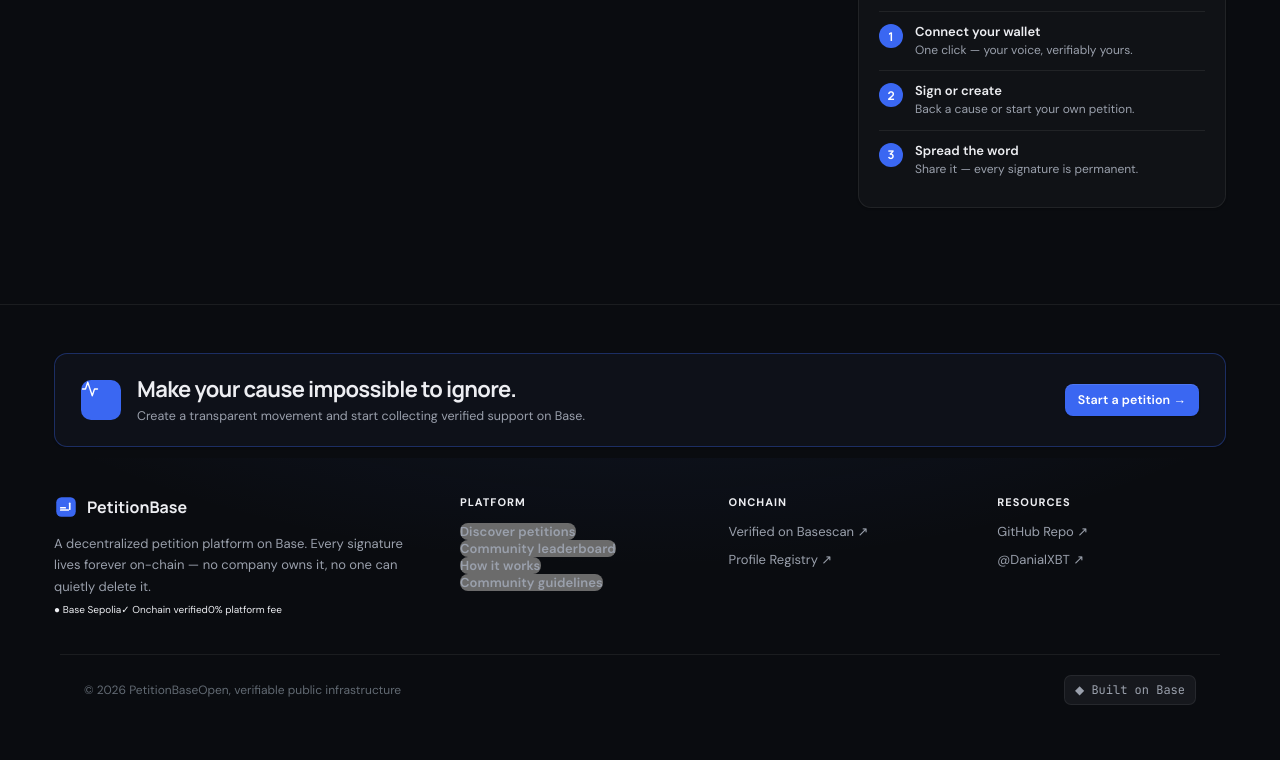
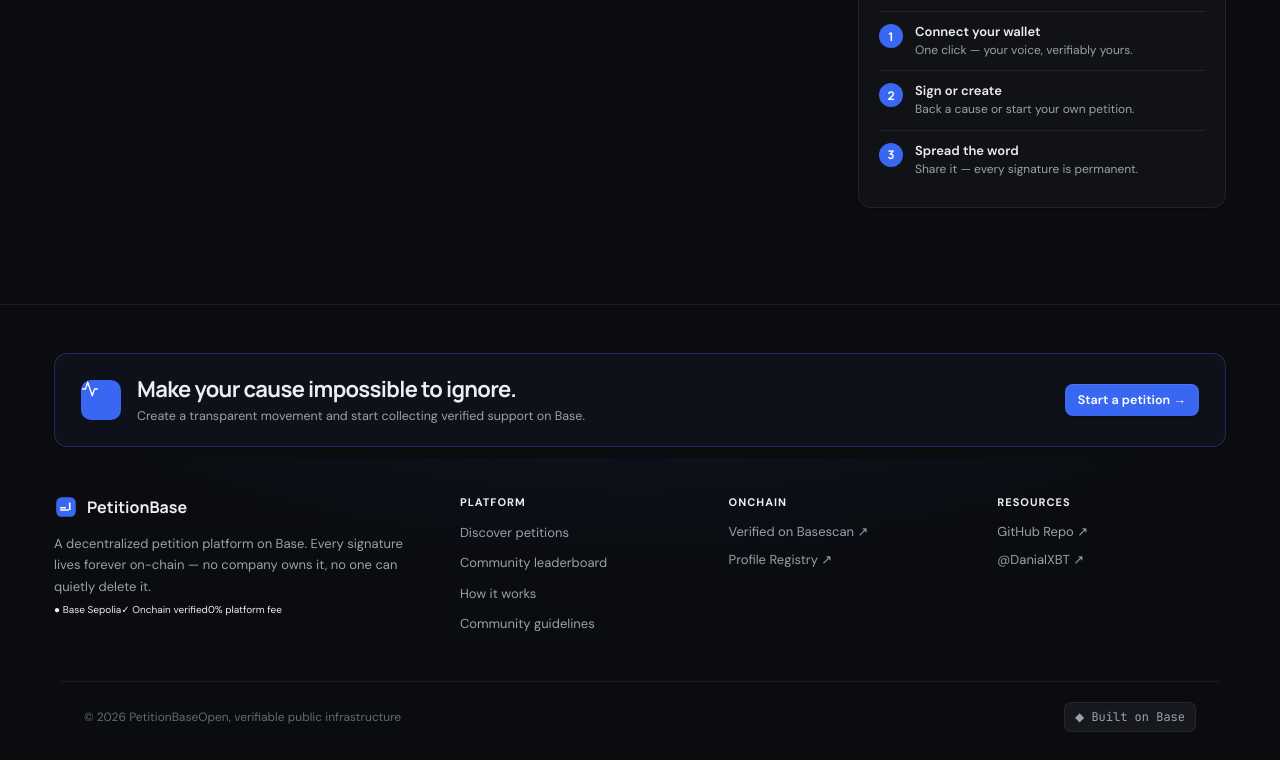
Before and after one commit to Danialzz/petition-dapp, a website: page docs/index.html in a window 1280 px wide. Shown: the part 1142-1902 px from the top of the page. Before the commit the page ends 1875 px from the top, so only its background shows below. Drawn offline with nearby package versions, Linux system fonts and the light colour scheme.

Commit message:
fix: clean up footer PLATFORM links styling

```diff
--- a/docs/index.html
+++ b/docs/index.html
@@ -185,8 +185,8 @@
     .footer-logo .nav-dot { width: 19px; height: 19px; display: block; }
     .footer-tagline { font-size: 13px; color: var(--muted); line-height: 1.65; max-width: 340px; }
     .footer-heading { font-size: 11px; font-weight: 700; text-transform: uppercase; letter-spacing: 0.8px; color: var(--subtle); margin-bottom: 14px; }
-    .footer-col a { display: flex; align-items: center; gap: 4px; font-size: 13px; color: var(--muted); text-decoration: none; margin-bottom: 11px; transition: color .15s; }
-    .footer-col a:hover { color: var(--text); }
+    .footer-col a, .footer-col button { display: inline-block; font-size: 13px; color: var(--muted); text-decoration: none; margin-bottom: 11px; transition: color .15s; }
+    .footer-col a:hover, .footer-col button:hover { color: var(--text); }
     .footer-bottom { max-width: 1160px; margin: 0 auto; padding: 20px 24px 28px; border-top: 1px solid var(--border); display: flex; align-items: center; justify-content: space-between; flex-wrap: wrap; gap: 10px; font-size: 12px; color: var(--subtle); }
     .footer-base-badge { font-family: var(--mono); color: var(--blue); }
     @media (max-width: 760px) { .footer-inner { grid-template-columns: 1fr 1fr; } }
@@ -881,6 +881,8 @@
     .footer-tagline { max-width: 360px; font-size: 13px; }
     .footer-heading { color: var(--text); letter-spacing: 1px; }
     .footer-col a, .footer-col button { color: var(--muted); }
+    .footer-col button { padding: 0; border: 0; border-radius: 0; background: none; font-weight: 400; letter-spacing: normal; text-align: left; box-shadow: none; line-height: 1.5; }
+    .footer-col button:active, .footer-col button:focus-visible { transform: none; outline-offset: 2px; }
     .footer-col a:hover, .footer-col button:hover { color: var(--text); transform: none; }
     .footer-trust span { font-size: 10px; border-radius: 7px; }
     .footer-base-badge { background: var(--surface-2); border: 1px solid var(--border); color: var(--muted); border-radius: 7px; padding: 6px 10px; }
```
